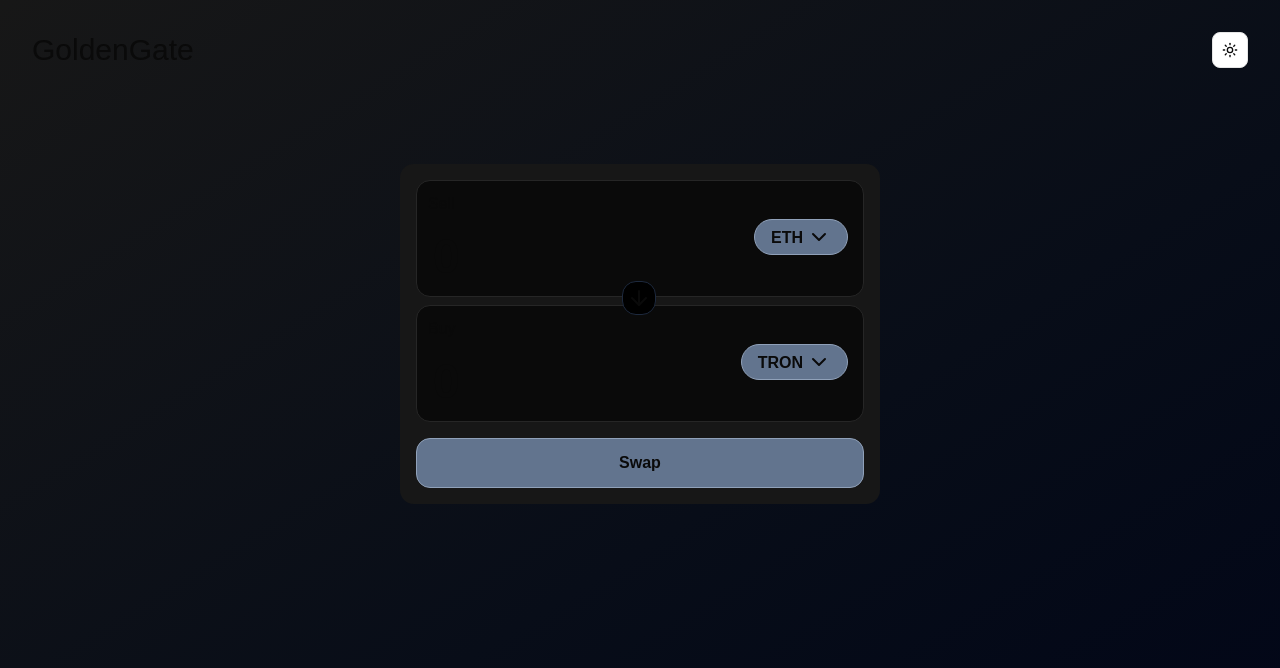
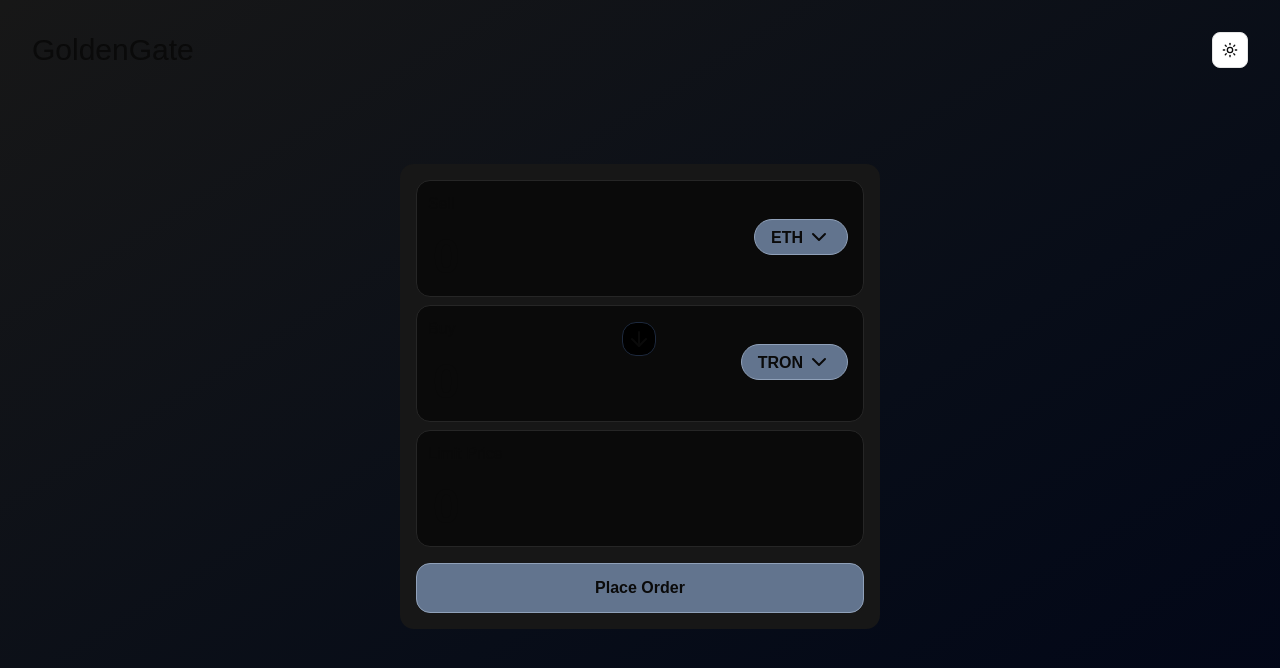
Before and after one commit to neelansh15/goldengate-interface, a Next.js app: page / in a window 1280 px wide. Shown: the top 668 px of the page. Built offline with nearby package versions, Linux system fonts and the light colour scheme; a web font is replaced by a local one.

Commit message:
feat: LimitPriceInput

```diff
--- a/src/components/CurrencyInput.tsx
+++ b/src/components/CurrencyInput.tsx
@@ -27,14 +27,18 @@ export const CurrencyInput = ({ field, label }: CurrencyInputProps) => {
           <ChevronDownIcon />
         </button>
       </TokenSelectModal>
+
       <input
         value={value}
-        onInput={() =>
+        onInput={(e) => {
+          const value = Number(e.currentTarget.value);
+          if (isNaN(value)) return;
+
           setValue({
-            value: value,
+            value: value.toString(),
             field,
-          })
-        }
+          });
+        }}
         className="col-span-3 bg-neutral-950 border border-neutral-800 rounded-xl w-full text-left font-bold text-5xl pt-12 pb-3 pr-44 pl-4 font-mono transition-all"
         placeholder="0"
       />
--- /dev/null
+++ b/src/components/LimitPriceInput.tsx
@@ -0,0 +1,24 @@
+import { useAtom } from "jotai";
+import { limitPriceAtom } from "@/atoms/fieldAtoms";
+
+interface LimitPriceInputProps {}
+export const LimitPriceInput = ({}: LimitPriceInputProps) => {
+  const [limitPrice, setLimitPrice] = useAtom(limitPriceAtom);
+
+  return (
+    <div className="relative">
+      <input
+        value={limitPrice}
+        onInput={(e) => {
+          const value = Number(e.currentTarget.value);
+          if (isNaN(value)) return;
+
+          setLimitPrice(value.toString());
+        }}
+        className="col-span-3 bg-neutral-950 border border-neutral-800 rounded-xl w-full text-left font-bold text-5xl pt-12 pb-3 pr-44 pl-4 font-mono transition-all"
+        placeholder="0"
+      />
+      <div className="absolute top-3 left-3">Limit Price</div>
+    </div>
+  );
+};
--- a/src/views/SwapForm.tsx
+++ b/src/views/SwapForm.tsx
@@ -1,4 +1,5 @@
 import { CurrencyInput } from "@/components/CurrencyInput";
+import { LimitPriceInput } from "@/components/LimitPriceInput";
 import { Field } from "@/types";
 import { ArrowDownIcon } from "lucide-react";
 
@@ -16,10 +17,13 @@ export const SwapForm = () => {
           <div>
             <CurrencyInput field={Field.CURRENCY_B} label="Buy" />
           </div>
+          <div>
+            <LimitPriceInput />
+          </div>
         </div>
         <div className="mt-4">
           <button className="w-full bg-slate-500 hover:bg-slate-600 border border-slate-400 rounded-xl py-3 font-bold cursor-pointer transition-all">
-            Swap
+            Place Order
           </button>
         </div>
       </div>
```
